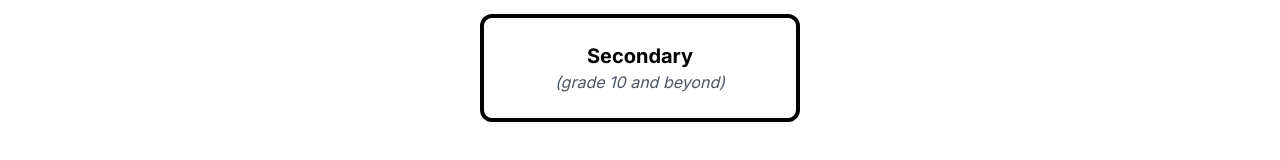
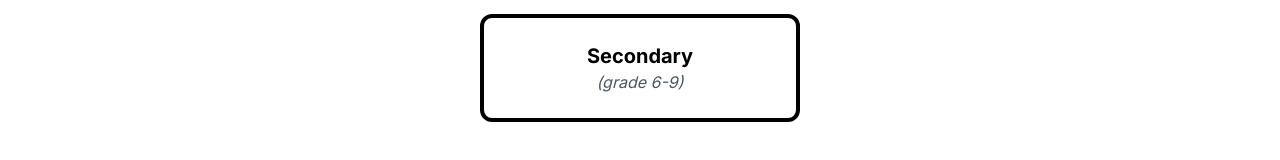
Before and after one commit to killerdroid99/collabothon-project, a Next.js app: page /registration/learner/learning-stage in a window 1280 px wide. Shown: the part 550-710 px from the top of the page. Built offline with nearby package versions, Linux system fonts and the light colour scheme.

Commit message:
minor changes

```diff
--- a/pages/registration/learner/learning-stage.jsx
+++ b/pages/registration/learner/learning-stage.jsx
@@ -27,7 +27,7 @@ function LearningStage() {
         </div>
         <div onClick={() => dispatch({ type: "SECONDARY" })} className="w-full flex justify-center">
           <TextCard title="Secondary"
-            desc="(grade 10 and beyond)" selected={state.learningStage === "secondary"} />
+            desc="(grade 6-9)" selected={state.learningStage === "secondary"} />
         </div>
         <div onClick={() => dispatch({ type: "POST_SEC" })} className="w-full flex justify-center">
           <TextCard title="Post-Secondary"
```
